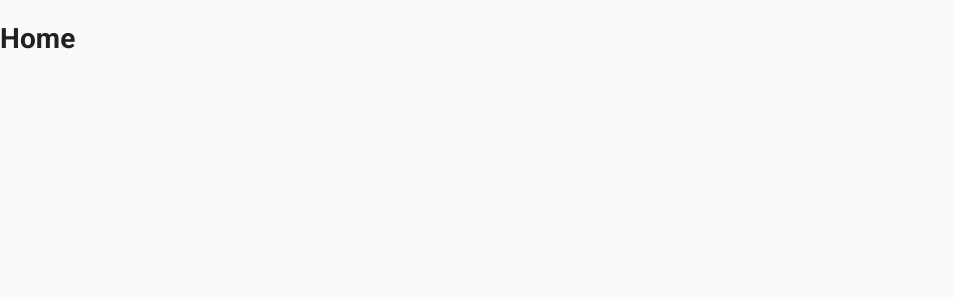
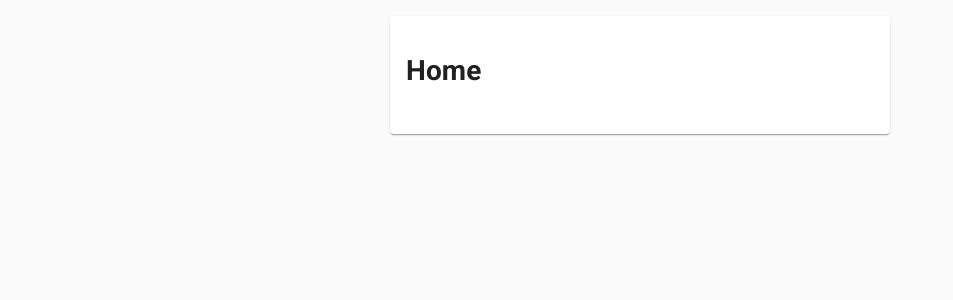
Before and after one commit to aleeiix/money-saving-app, a React (Create React App) app: page /home in a window 1280 px wide. Shown: the top 300 px of the page, without its empty margins (0-953 px from the left). Built offline with nearby package versions, Linux system fonts and the light colour scheme.

Commit message:
add responsive layout

```diff
--- a/src/App.tsx
+++ b/src/App.tsx
@@ -2,12 +2,15 @@ import * as React from 'react'
 import CssBaseline from '@material-ui/core/CssBaseline'
 
 import Router from './components/routing/Router/Router'
+import ResponsiveLayout from './components/layout/ResponsiveLayout/ResponsiveLayout'
 
 function App(): React.ReactElement {
 	return (
 		<>
+			<ResponsiveLayout>
+				<Router />
+			</ResponsiveLayout>
 			<CssBaseline />
-			<Router />
 		</>
 	)
 }
--- /dev/null
+++ b/src/components/layout/ResponsiveLayout/ResponsiveLayout.tsx
@@ -0,0 +1,42 @@
+import { Box, Card, CardContent } from '@material-ui/core'
+import { FC, useEffect, useState } from 'react'
+import styled from 'styled-components'
+
+const maxWidth = 500
+
+const CardStyled = styled(Card)`
+	width: ${maxWidth}px;
+`
+
+const ResponsiveLayout: FC = ({ children }) => {
+	const [width, setWidth] = useState<number>(window.outerWidth)
+
+	// eslint-disable-next-line @typescript-eslint/no-explicit-any
+	const handleResize = (event: any) => {
+		setWidth(event.currentTarget.outerWidth)
+	}
+
+	useEffect(() => {
+		window.addEventListener('resize', handleResize)
+
+		return () => {
+			window.removeEventListener('resize', handleResize)
+		}
+	}, [])
+
+	return (
+		<Box component='main' m={2}>
+			{width <= maxWidth ? (
+				children
+			) : (
+				<Box display='flex' justifyContent='center'>
+					<CardStyled>
+						<CardContent>{children}</CardContent>
+					</CardStyled>
+				</Box>
+			)}
+		</Box>
+	)
+}
+
+export default ResponsiveLayout
```
Also changed, not shown: .eslintrc.js.
